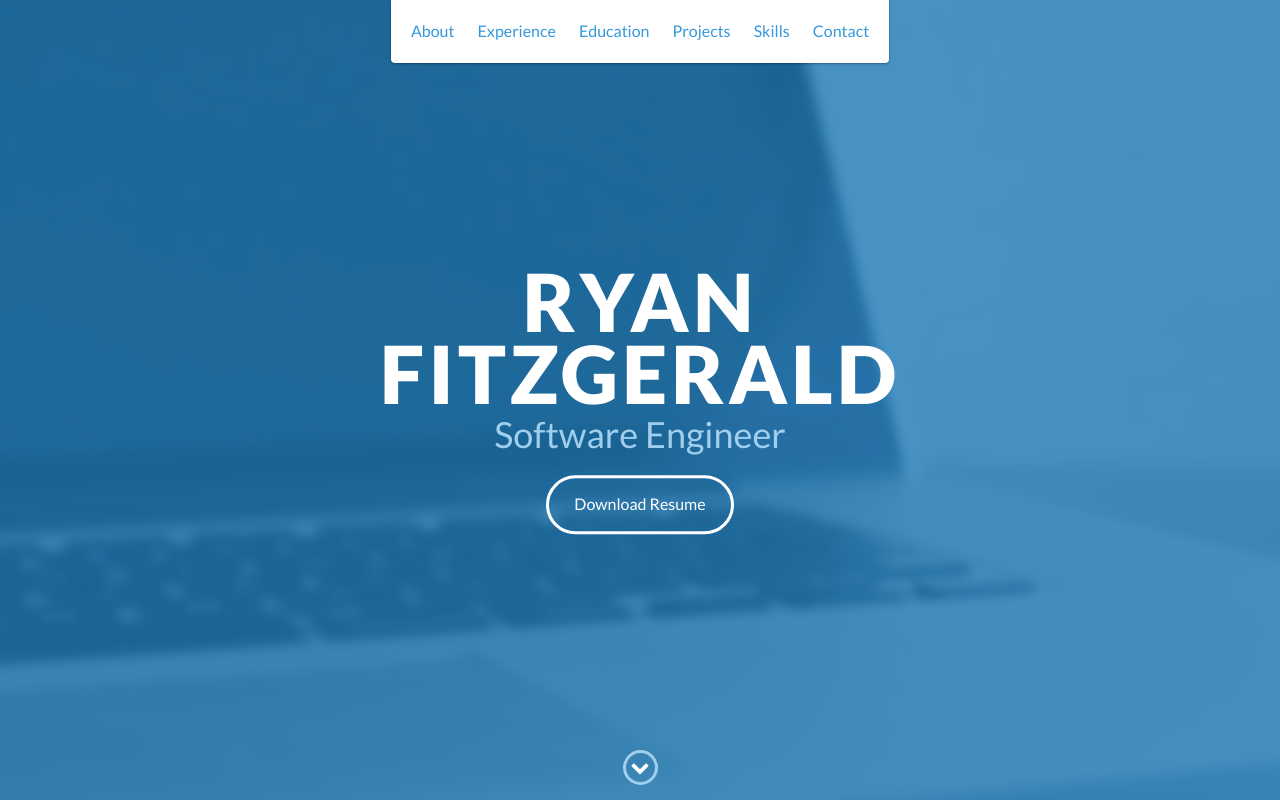
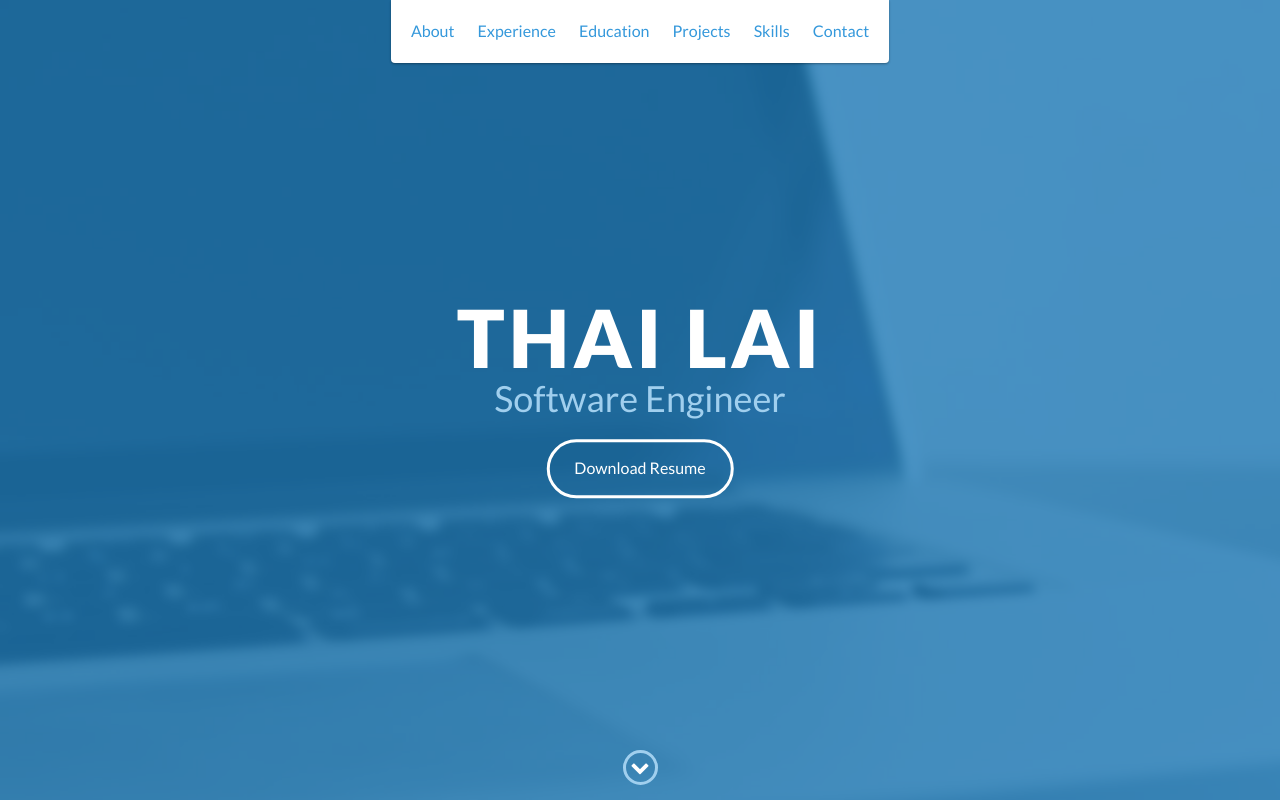
Before and after one commit to watusshi/thailaiportfolio.github.io, a website: page index.html in a window 1280 px wide. Shown: the top 800 px of the page. Drawn offline with nearby package versions, Linux system fonts and the light colour scheme.

Commit message:
source code

```diff
--- a/index.html
+++ b/index.html
@@ -48,7 +48,7 @@
 
     <div id="lead">
         <div id="lead-content">
-            <h1>Ryan Fitzgerald</h1>
+            <h1>Thai Lai</h1>
             <h2>Software Engineer</h2>
             <a href="#" class="btn-rounded-white">Download Resume</a>
         </div>
```
